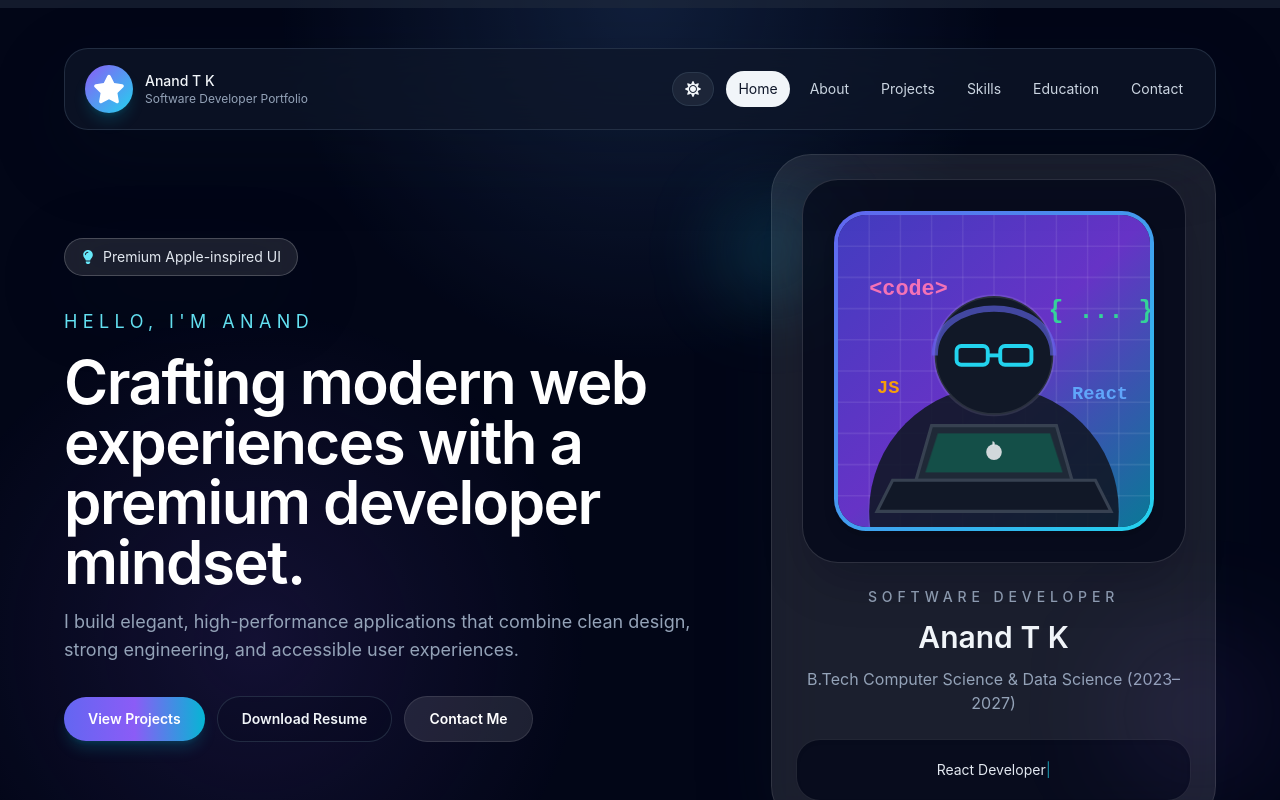
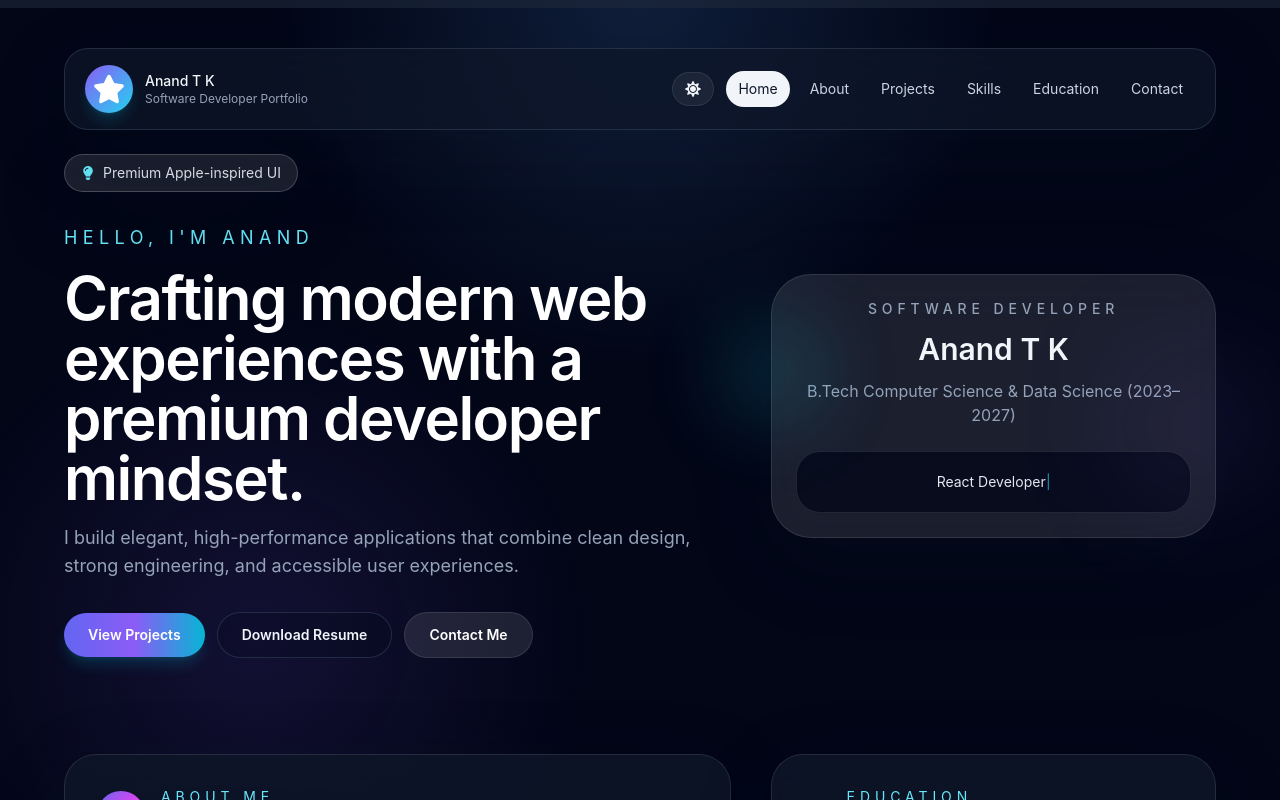
Before and after one commit to anand01-glitch/portfolio, a React (Vite) app: page / in a window 1280 px wide. Shown: the top 800 px of the page. Built offline with nearby package versions, Linux system fonts and the light colour scheme.

Commit message:
changes done

```diff
--- a/src/App.jsx
+++ b/src/App.jsx
@@ -268,80 +268,6 @@ function App() {
               <div className="absolute -left-12 top-12 h-24 w-24 rounded-full bg-cyan-400/20 blur-2xl" />
               <div className="absolute -right-10 bottom-14 h-28 w-28 rounded-full bg-violet-500/20 blur-3xl" />
 
-              <div className="relative flex h-[min(24rem,80vw)] w-[min(24rem,80vw)] items-center justify-center rounded-[36px] border border-slate-200/50 dark:border-white/15 bg-white/40 dark:bg-slate-950/70 shadow-2xl shadow-slate-950/30">
-                <div className="h-[min(20rem,70vw)] w-[min(20rem,70vw)] rounded-[32px] bg-gradient-to-br from-indigo-500 to-cyan-400 p-1 shadow-lg">
-                  <motion.div
-                    whileHover={{ scale: 1.03 }}
-                    className="h-full w-full rounded-[28px] bg-slate-900 overflow-hidden relative group"
-                  >
-                    <svg viewBox="0 0 200 200" className="h-full w-full">
-                      <defs>
-                        <linearGradient id="avatarGrad" x1="0%" y1="0%" x2="100%" y2="100%">
-                          <stop offset="0%" stopColor="#4F46E5" />
-                          <stop offset="50%" stopColor="#7C3AED" />
-                          <stop offset="100%" stopColor="#0891B2" />
-                        </linearGradient>
-                      </defs>
-                      <rect width="200" height="200" fill="url(#avatarGrad)" opacity="0.8" />
-                      <g stroke="rgba(255,255,255,0.08)" strokeWidth="1">
-                        <line x1="20" y1="0" x2="20" y2="200" />
-                        <line x1="40" y1="0" x2="40" y2="200" />
-                        <line x1="60" y1="0" x2="60" y2="200" />
-                        <line x1="80" y1="0" x2="80" y2="200" />
-                        <line x1="100" y1="0" x2="100" y2="200" />
-                        <line x1="120" y1="0" x2="120" y2="200" />
-                        <line x1="140" y1="0" x2="140" y2="200" />
-                        <line x1="160" y1="0" x2="160" y2="200" />
-                        <line x1="180" y1="0" x2="180" y2="200" />
-                        <line x1="0" y1="20" x2="200" y2="20" />
-                        <line x1="0" y1="40" x2="200" y2="40" />
-                        <line x1="0" y1="60" x2="200" y2="60" />
-                        <line x1="0" y1="80" x2="200" y2="80" />
-                        <line x1="0" y1="100" x2="200" y2="100" />
-                        <line x1="0" y1="120" x2="200" y2="120" />
-                        <line x1="0" y1="140" x2="200" y2="140" />
-                        <line x1="0" y1="160" x2="200" y2="160" />
-                        <line x1="0" y1="180" x2="200" y2="180" />
-                      </g>
-
-                      <circle cx="100" cy="190" r="80" fill="#111827" opacity="0.9" />
-                      <circle cx="100" cy="90" r="38" fill="#111827" stroke="rgba(255,255,255,0.1)" strokeWidth="2" />
-
-                      <path d="M62 90 C62 50, 138 50, 138 90" fill="none" stroke="#6366F1" strokeWidth="4" opacity="0.6" />
-
-                      <path d="M50 170 L150 170 L140 135 L60 135 Z" fill="#1F2937" stroke="#374151" strokeWidth="2" />
-                      <path d="M56 165 L144 165 L136 140 L64 140 Z" fill="#059669" opacity="0.15" className="animate-pulse" />
-                      <path d="M35 170 L165 170 L175 190 L25 190 Z" fill="#111827" stroke="#374151" strokeWidth="2" />
-                      <circle cx="100" cy="152" r="5" fill="#E5E7EB" opacity="0.9" />
-                      <path d="M99 145 C101 145, 101 148, 99 148 Z" fill="#E5E7EB" opacity="0.9" />
-
-                      <rect x="76" y="84" width="20" height="12" rx="3" fill="none" stroke="#22D3EE" strokeWidth="2.5" className="group-hover:stroke-fuchsia-400 transition-colors duration-300" />
-                      <rect x="104" y="84" width="20" height="12" rx="3" fill="none" stroke="#22D3EE" strokeWidth="2.5" className="group-hover:stroke-fuchsia-400 transition-colors duration-300" />
-                      <line x1="96" y1="90" x2="104" y2="90" stroke="#22D3EE" strokeWidth="2.5" className="group-hover:stroke-fuchsia-400 transition-colors duration-300" />
-
-                      <motion.text
-                        animate={{ y: [0, -4, 0] }}
-                        transition={{ repeat: Infinity, duration: 2.5, ease: "easeInOut" }}
-                        x="20" y="55" fill="#F472B6" fontSize="14" fontFamily="monospace" fontWeight="bold">&lt;code&gt;</motion.text>
-
-                      <motion.text
-                        animate={{ y: [0, 4, 0] }}
-                        transition={{ repeat: Infinity, duration: 3, ease: "easeInOut" }}
-                        x="135" y="65" fill="#34D399" fontSize="16" fontFamily="monospace" fontWeight="bold">&#123; ... &#125;</motion.text>
-
-                      <motion.text
-                        animate={{ y: [0, -3, 0] }}
-                        transition={{ repeat: Infinity, duration: 2.8, ease: "easeInOut", delay: 0.5 }}
-                        x="25" y="115" fill="#F59E0B" fontSize="12" fontFamily="monospace" fontWeight="bold">JS</motion.text>
-
-                      <motion.text
-                        animate={{ y: [0, 3, 0] }}
-                        transition={{ repeat: Infinity, duration: 2.6, ease: "easeInOut", delay: 0.3 }}
-                        x="150" y="115" fill="#60A5FA" fontSize="12" fontFamily="monospace" fontWeight="bold">React</motion.text>
-                    </svg>
-                  </motion.div>
-                </div>
-              </div>
 
               <div className="space-y-3 text-center">
                 <p className="text-sm uppercase tracking-[0.35em] text-slate-500 dark:text-slate-400 font-medium">Software Developer</p>
```
Also changed, not shown: 5 other files (tests, documents, lock files or other folders).
